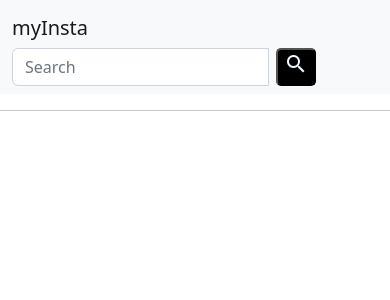
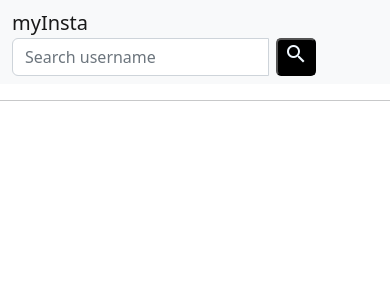
Before and after one commit to 96olbap/myInsta-app, a Django app: page / in a window 390 px wide. Shown: the top 300 px of the page. Run offline with Django 4.2, Linux system fonts and the light colour scheme; data that the repository does not hold is empty; some libraries are stand-ins or nearby versions.

Commit message:
basic restructuring

```diff
--- a/insta/templates/base-app/home.html
+++ b/insta/templates/base-app/home.html
@@ -1,9 +1,11 @@
 {% extends 'base-app/base.html' %} {% load static %} {% block styles %} {{ block.super }}
 <link href="https://fonts.googleapis.com/icon?family=Material+Icons" rel="stylesheet"> {% endblock %} {% block content %}
 <div class="container container-fluid">
-    {% for post in posts %}
-    <img src="{{ post.image.url }}" alt="" class="img-responsive">
-    <h5>{{ post.caption }}</h5>
-    {% endfor %}
+    <center>
+        {% for post in posts %}
+        <img src="{{ post.image.url }}" alt="" class="img-responsive">
+        <h5>{{ post.caption }}</h5>
+        {% endfor %}
+    </center>
 </div>
 {% endblock %}
--- a/insta/templates/navbar.html
+++ b/insta/templates/navbar.html
@@ -9,13 +9,15 @@
 </head>
 
 <body>
-    <nav class="navbar sticky-top navbar-expand-lg bg-light py=3">
+    <nav class="navbar sticky-top navbar-expand-lg bg-light">
         <div class="container-fluid">
-            <a class="navbar-brand" href="{% url 'home' %}">myInsta</a>
-            <div class="col-sm-4 col-md-4 navbar-right">
+            <div class="col-sm-4 col-md-4">
+                <a class="navbar-brand" href="{% url 'home' %}">myInsta</a>
+            </div>
+            <div class="col-sm-4 col-md-4">
                 <form class="d-flex" role="search" action="{% url 'search_results' %}">
                     <div class="input-group">
-                        <input class="form-control me-2" type="text" placeholder="Search" aria-label="Search" name="username">
+                        <input class="form-control me-2" type="text" placeholder="Search username" aria-label="Search" name="username">
                         <button style="text-decoration:none; border-radius: 5px; background: black; color:aliceblue" type="submit"><i class=" material-icons ">search</i></button>
                     </div>
                 </form>
```
Also changed, not shown: myinsta/settings.py (+7 -1 lines), insta/templates/django_registration/base.html (added).
